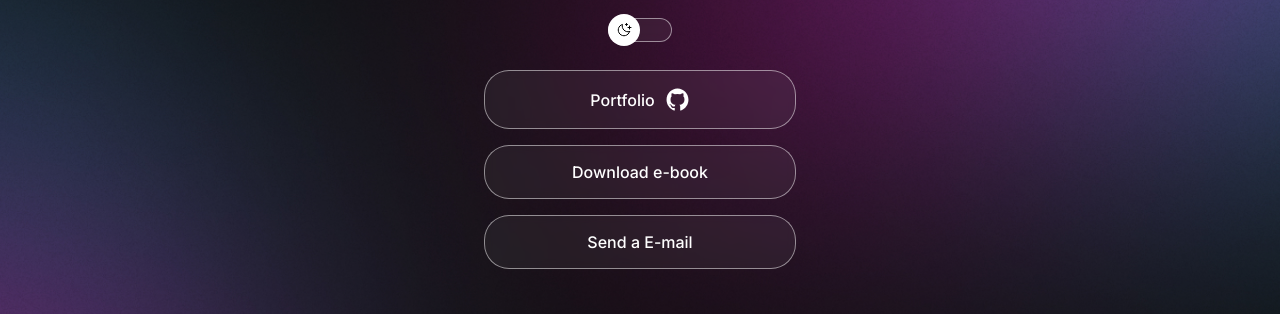
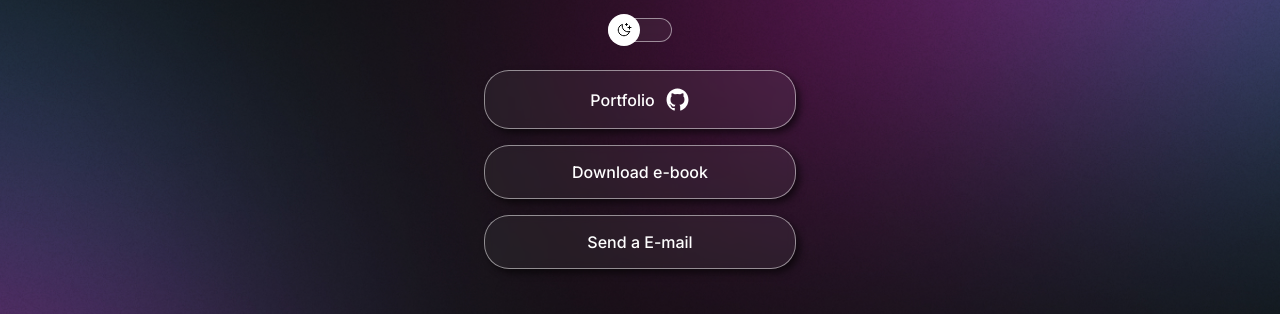
Before and after one commit to rodrigoc-santos/front-end-basics, a plain HTML site: page DevLinks page/index.html in a window 1280 px wide. Shown: the part 356-670 px from the top of the page. Drawn offline with nearby package versions, Linux system fonts and the light colour scheme.

Commit message:
Alteração de estilo

```diff
--- a/DevLinks page/style.css
+++ b/DevLinks page/style.css
@@ -135,6 +135,7 @@ ul li a {
     text-decoration: none;
     font-weight: 500;
     transition: background 0.2s;
+    box-shadow: 4px 4px 7px rgba(0, 0, 0, 0.582);
 }
 
 .github-icon {
```
